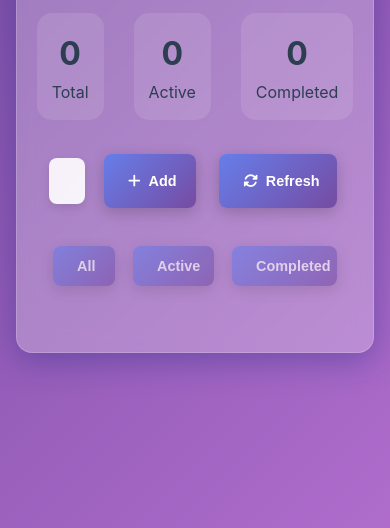
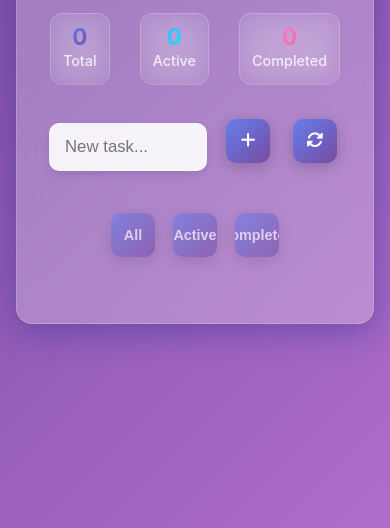
Before and after one commit to pcaboor/mini-framework, a plain HTML site: page index.html in a window 390 px wide. Both pictures are taken after a click on the link 259 px from the left and 109 px from the top of the page. Shown: the part 316-844 px from the top of the page. Drawn offline with Linux system fonts and the light colour scheme.

Commit message:
ui: mobile — icon-only Add/Refresh, larger new-todo input, accessibility labels

```diff
--- a/main.js
+++ b/main.js
@@ -693,60 +693,53 @@ class TodoDemoComponent extends Component {
       this.framework.createVElement("div", { class: "content-card" }, [
         this.framework.createVElement("h1", {}, ["📋 Todo Manager Pro"]),
 
+        this.framework.createVElement("div", { class: "todo-stats" }, [
           this.framework.createVElement(
             "div",
             {
-            class: "todo-stats",
-            style: "justify-content: center; gap: 30px; margin-bottom: 30px;",
+              class: "stat-card stat-primary",
+              style: "text-align:center; padding:12px; border-radius:12px;",
             },
             [
-            this.framework.createVElement(
-              "div",
-              {
-                style:
-                  "text-align: center; padding: 15px; background: rgba(255,255,255,0.1); border-radius: 15px;",
-              },
-              [
-                this.framework.createVElement(
-                  "div",
-                  { style: "font-size: 2rem; font-weight: bold;" },
-                  [String(todos.length)]
-                ),
-                this.framework.createVElement("div", {}, ["Total"]),
+              this.framework.createVElement("div", { class: "stat-number" }, [
+                String(todos.length),
+              ]),
+              this.framework.createVElement("div", { class: "stat-label" }, [
+                "Total",
+              ]),
             ]
           ),
           this.framework.createVElement(
             "div",
             {
-                style:
-                  "text-align: center; padding: 15px; background: rgba(255,255,255,0.1); border-radius: 15px;",
+              class: "stat-card stat-revenue",
+              style: "text-align:center; padding:12px; border-radius:12px;",
             },
             [
-                this.framework.createVElement(
-                  "div",
-                  { style: "font-size: 2rem; font-weight: bold;" },
-                  [String(todos.length - completedCount)]
-                ),
-                this.framework.createVElement("div", {}, ["Active"]),
+              this.framework.createVElement("div", { class: "stat-number" }, [
+                String(todos.length - completedCount),
+              ]),
+              this.framework.createVElement("div", { class: "stat-label" }, [
+                "Active",
+              ]),
             ]
           ),
           this.framework.createVElement(
             "div",
             {
-                style:
-                  "text-align: center; padding: 15px; background: rgba(255,255,255,0.1); border-radius: 15px;",
+              class: "stat-card stat-secondary",
+              style: "text-align:center; padding:12px; border-radius:12px;",
             },
             [
-                this.framework.createVElement(
-                  "div",
-                  { style: "font-size: 2rem; font-weight: bold;" },
-                  [String(completedCount)]
-                ),
-                this.framework.createVElement("div", {}, ["Completed"]),
+              this.framework.createVElement("div", { class: "stat-number" }, [
+                String(completedCount),
+              ]),
+              this.framework.createVElement("div", { class: "stat-label" }, [
+                "Completed",
+              ]),
             ]
           ),
-          ]
-        ),
+        ]),
 
         this.framework.createVElement(
           "div",
@@ -766,10 +759,17 @@ class TodoDemoComponent extends Component {
             }),
             this.framework.createVElement(
               "button",
-              { class: "modern-btn", onClick: () => this.addTodo() },
+              {
+                class: "modern-btn",
+                onClick: () => this.addTodo(),
+                "aria-label": "Add todo",
+                title: "Add todo",
+              },
               [
                 this.framework.createVElement("i", { class: "fas fa-plus" }),
+                this.framework.createVElement("span", { class: "label-text" }, [
                   " Add",
+                ]),
               ]
             ),
             this.framework.createVElement(
@@ -782,12 +782,16 @@ class TodoDemoComponent extends Component {
                     // optional: show a small notification in the framework
                   }
                 },
+                "aria-label": "Refresh todos",
+                title: "Refresh todos",
               },
               [
                 this.framework.createVElement("i", {
                   class: "fas fa-sync-alt",
                 }),
+                this.framework.createVElement("span", { class: "label-text" }, [
                   " Refresh",
+                ]),
               ]
             ),
           ]
--- a/styles.css
+++ b/styles.css
@@ -707,6 +707,35 @@ textarea:focus {
   margin-bottom: 30px;
 }
 
+/* Todo stat numbers: solid fallback then guarded gradient text */
+.todo-stats .stat-number {
+  color: var(--text-light); /* solid fallback so '0' remains visible */
+  font-weight: 700;
+  font-size: 1.4rem;
+  line-height: 1;
+}
+
+@supports (-webkit-background-clip: text) {
+  .todo-stats > div:nth-child(1) .stat-number {
+    background: var(--primary-gradient);
+    -webkit-background-clip: text;
+    background-clip: text;
+    color: transparent;
+  }
+  .todo-stats > div:nth-child(2) .stat-number {
+    background: var(--success-gradient);
+    -webkit-background-clip: text;
+    background-clip: text;
+    color: transparent;
+  }
+  .todo-stats > div:nth-child(3) .stat-number {
+    background: var(--secondary-gradient);
+    -webkit-background-clip: text;
+    background-clip: text;
+    color: transparent;
+  }
+}
+
 .todo-filters {
   display: flex;
   justify-content: center;
@@ -977,6 +1006,58 @@ textarea:focus {
   }
 }
 
+/* Mobile: make the new-todo input larger and show icon-only buttons */
+@media (max-width: 600px) {
+  .modern-input,
+  input.modern-input {
+    font-size: 1.05rem;
+    padding: 12px 14px;
+    border-radius: 10px;
+  }
+
+  /* Icon-only buttons: hide textual labels but keep accessible aria-title */
+  .modern-btn {
+    width: 44px;
+    height: 44px;
+    padding: 0;
+    display: inline-flex;
+    align-items: center;
+    justify-content: center;
+    border-radius: 10px;
+  }
+
+  .modern-btn .label-text {
+    display: none;
+  }
+
+  /* Slightly larger icon for touch targets */
+  .modern-btn i {
+    font-size: 1.05rem;
+  }
+
+  /* When focused via keyboard, reveal the label as a tooltip for clarity */
+  .modern-btn:focus-visible .label-text {
+    display: inline-block;
+    position: absolute;
+    top: calc(100% + 8px);
+    left: 50%;
+    transform: translateX(-50%);
+    background: rgba(0, 0, 0, 0.75);
+    color: #fff;
+    padding: 6px 8px;
+    border-radius: 6px;
+    white-space: nowrap;
+    z-index: 60;
+    font-size: 0.9rem;
+  }
+
+  /* Ensure the input grows to occupy remaining space next to icon buttons */
+  .content-card .modern-input {
+    flex: 1 1 auto;
+    min-width: 0;
+  }
+}
+
 /* Center and stack the filter buttons (All/Active/Completed) on very small screens */
 @media (max-width: 375px) {
   .todo-filters {
```
Lines whose indentation alone changed are shown as unchanged.
